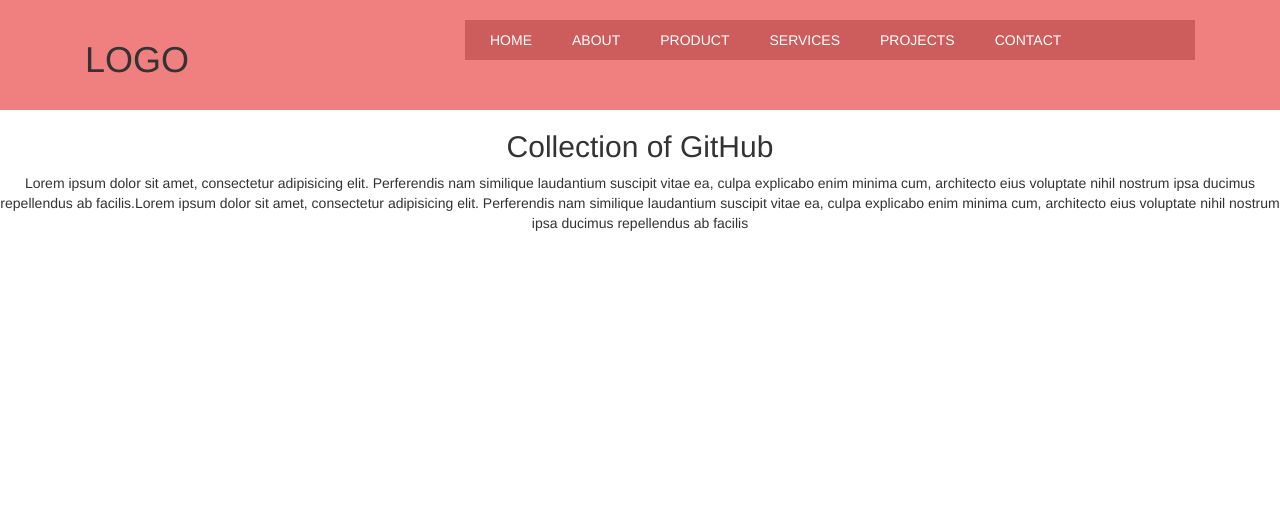
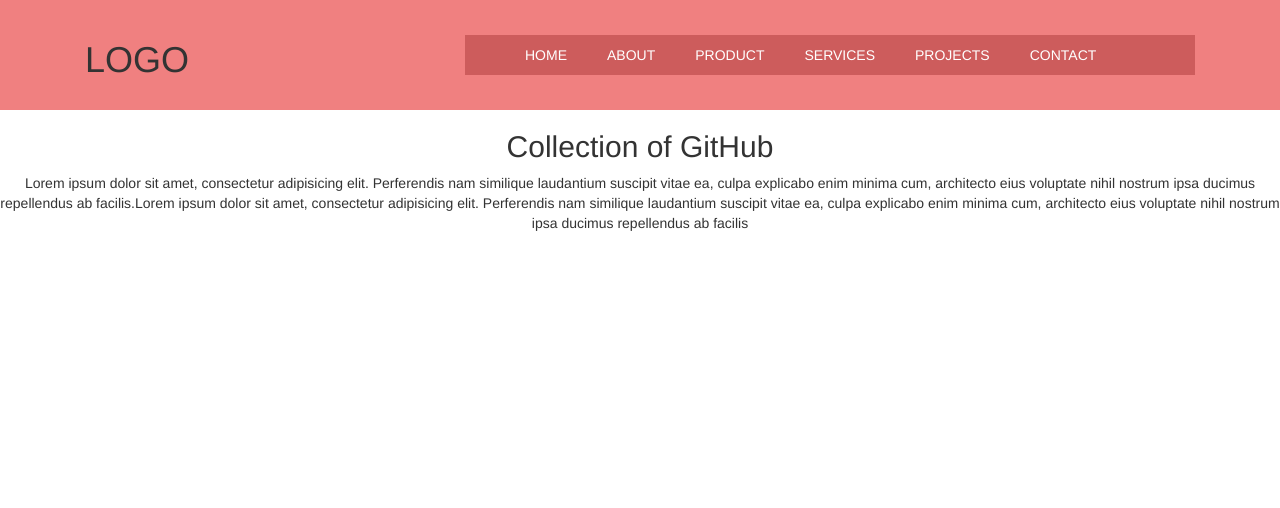
Before and after one commit to widikin/Web-Project-Products, a plain HTML site: page index.html in a window 1280 px wide. Shown: the top 508 px of the page. Drawn offline with nearby package versions, Linux system fonts and the light colour scheme.

Commit message:
second commitement Css changed

```diff
--- a/css/css.css
+++ b/css/css.css
@@ -1,3 +1,5 @@
+
+
 /*HEADER SECTION
 =======================================*/
 .main-header {
@@ -14,18 +16,21 @@
 
 .main-nav {
     background-color: indianred;
-    padding: 5px;
+    padding-top: 5px;
+    padding-bottom: 5px;
     color: #fff;
+    margin-top: 15px;
+    text-align: center;
+    width: 100%;
 }
 .main-nav li{
     float: left;
     padding: 5px 20px;
     list-style: none;
+    text-align: center;
 }
 .main-nav li a{
     color: inherit;
-
-
 }
 /*UTILITIES
 =======================================*/
```
